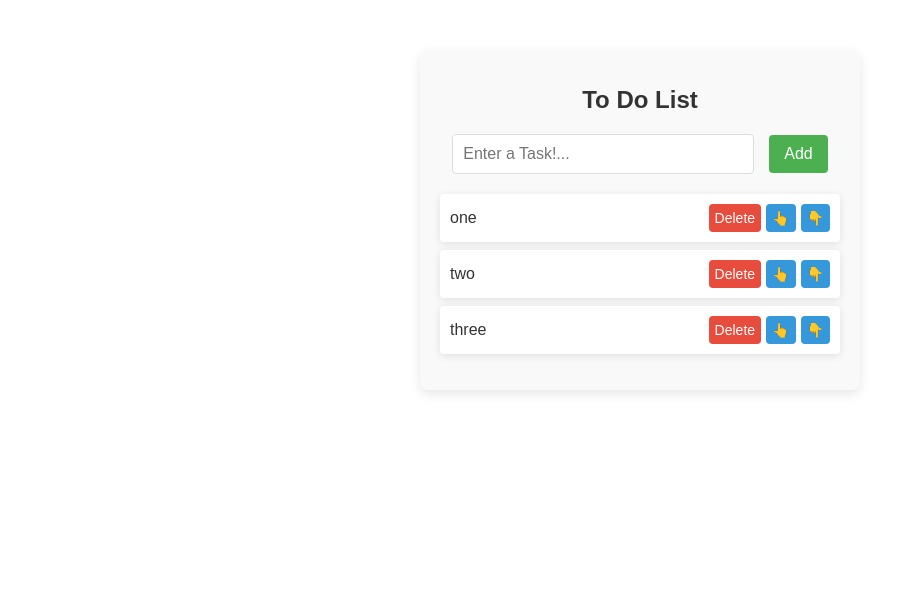
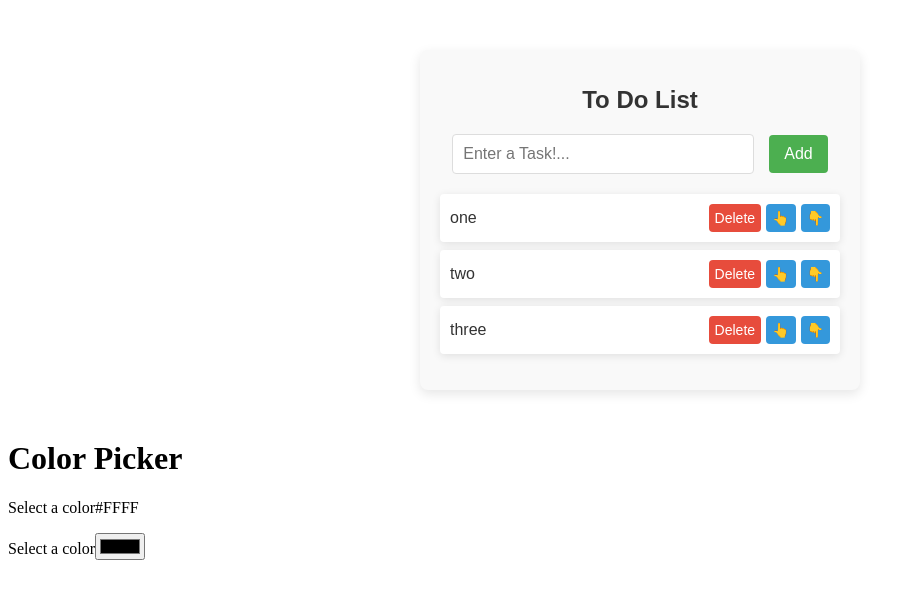
Before and after one commit to Habibullahdevv/crudddapp, a React (Vite) app: page / in a window 1280 px wide. Shown: the top 598 px of the page, without its empty margins (0-910 px from the left). Built offline with nearby package versions, Linux system fonts and the light colour scheme.

Commit message:
added a color picker file

```diff
--- a/package.json
+++ b/package.json
@@ -1,10 +1,13 @@
 {
+  "homepage": "https://Habibullahdevv.github.io/crudddapp",
   "name": "myreact",
   "private": true,
   "version": "0.0.0",
   "type": "module",
   "scripts": {
     "dev": "vite",
+    "predeploy": "npm run build",
+    "deploy": "gh-pages -d build",
     "build": "vite build",
     "lint": "eslint .",
     "preview": "vite preview"
--- a/src/App.jsx
+++ b/src/App.jsx
@@ -1,12 +1,12 @@
 import { useState } from 'react'
 import ToDolist from './Components/ToDoList'
-
+import Colorpicker from './Components/Colorpicker'
 function App() {
 
   return (
     <>
 <ToDolist/>
-
+<Colorpicker/>
     </>
   )
 }
--- /dev/null
+++ b/src/Components/Colorpicker.jsx
@@ -0,0 +1,35 @@
+import { useState } from "react"
+
+function Colorpicker(){
+
+const [color,setcolor] = useState("#FFFF")
+
+ function Handlecolor(event){
+
+setcolor(event.target.value)
+
+}
+
+
+return(
+
+<>
+<div>
+
+<h1>
+Color Picker
+</h1>
+<div style={{backgroundColor:color}}>
+<p>Select a color{color}</p>
+</div>
+
+<label >Select a color</label>
+<input type="color" value={color} onChange={Handlecolor}/>
+</div>
+
+</>
+    )
+
+}
+
+export default Colorpicker
```
